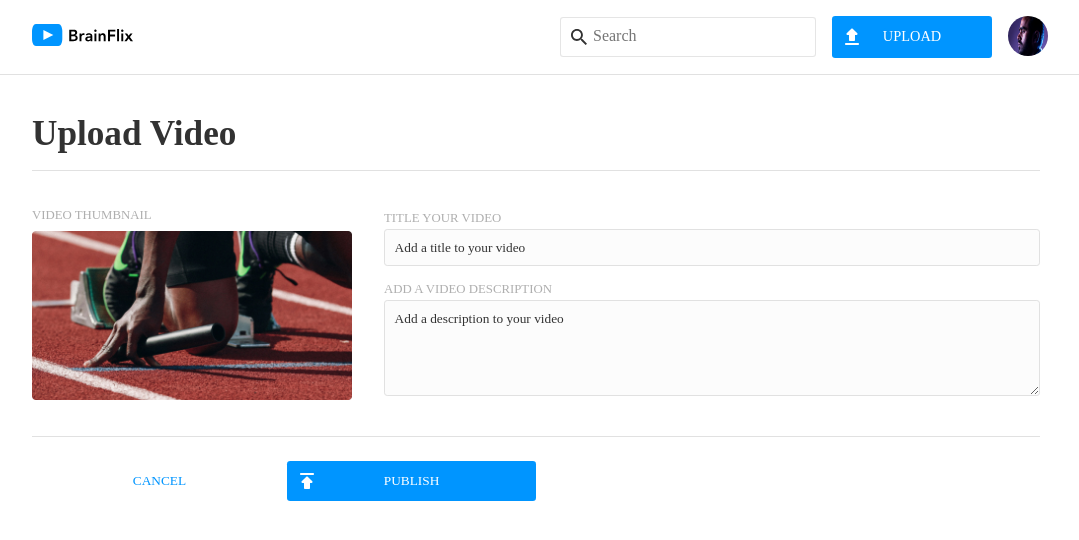
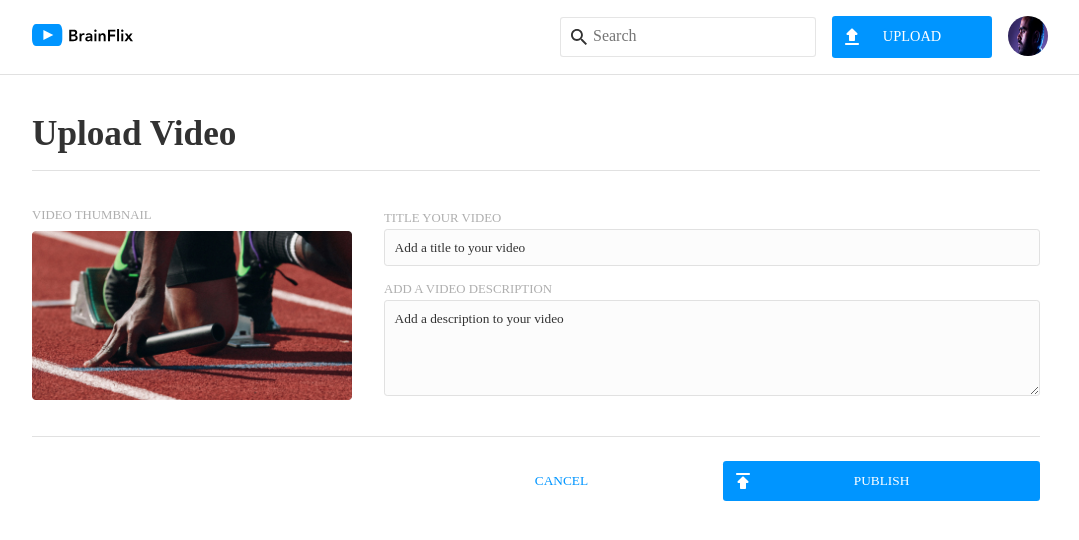
Before and after one commit to tsion-oss/BrainFlix, a React (Create React App) app: page /video in a window 1280 px wide. Shown: the top 540 px of the page, without its empty margins (104-1183 px from the left). Built offline with nearby package versions, Linux system fonts and the light colour scheme.

Commit message:
Added style changes to upload.js

```diff
--- a/src/components/Upload/Upload.scss
+++ b/src/components/Upload/Upload.scss
@@ -88,9 +88,10 @@
             display: none;
         }
         &__icons--tab{
+            display: flex;
+            position: absolute;
+            right: 2.5rem;
             width: 50%;
-            display: flex;
-            justify-content: flex-end;
         }
         &__thumb-img{
             width: 50%;
@@ -124,5 +125,9 @@
             font-size: 2.2rem;
             font-weight: 700;
         }
+        &__icons--tab{
+            position: absolute;
+            right: 8.5rem;
+        }
     }
 }
```
